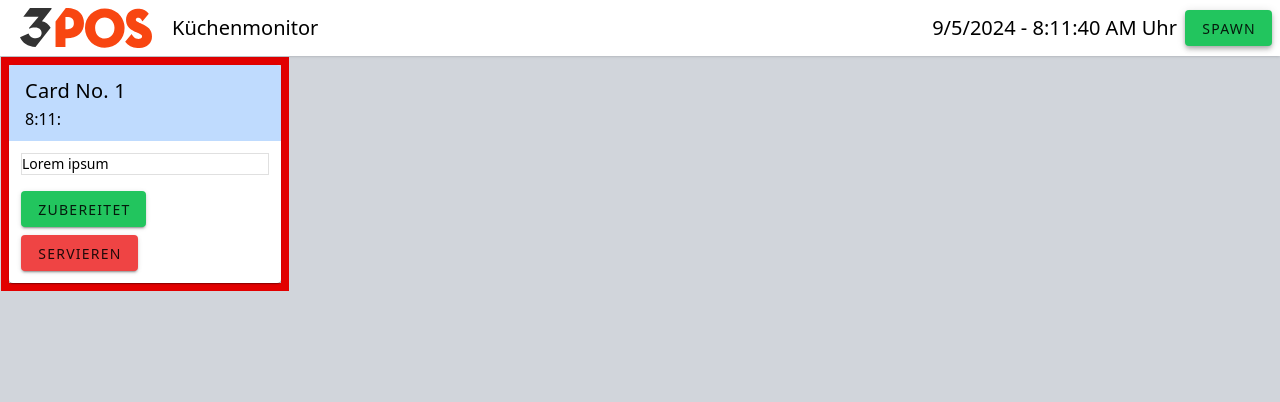
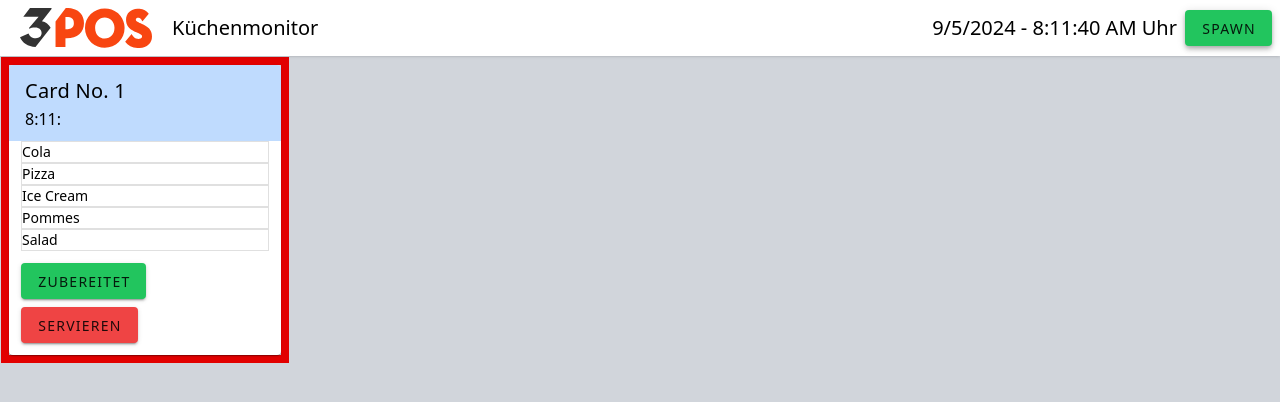
Before and after one commit to Sym0S-Sym0S/Sym0S-Sym0S, a Vue app in the folder kitchenscreen/: page / in a window 1280 px wide. Both pictures are taken after a click on the button "SPAWN". Shown: the top 402 px of the page. Built offline with nearby package versions, Linux system fonts and the light colour scheme.

Commit message:
random step

```diff
--- a/kitchenscreen/src/components/KitchenCard.vue
+++ b/kitchenscreen/src/components/KitchenCard.vue
@@ -5,17 +5,17 @@
         <v-card-title>{{ cardTitle }}</v-card-title>
         <p class="text-black">{{ cardTime }}</p>
       </v-card-item>
-      <!-- Apply dynamic class binding to toggle background color -->
       <div
-        class="m-3 text-sm border"
-        :class="{ 'bg-green-200': isPrepared, 'bg-white': !isPrepared }"
+        v-for="(product, index) in products"
+        :key="index"
+        class="mx-3 text-sm border"
+        :class="{ 'bg-green-200': productStatus[index], 'bg-white': !productStatus[index] }"
+        @click="toggleProduct(index)"
       >
-        {{ cardText }}
+        {{ product }}
       </div>
       <div class="flex flex-wrap m-2 justify-between">
-        <!-- Button to toggle preparation status -->
         <v-btn class="bg-green-500 m-1" @click="togglePreparation">Zubereitet</v-btn>
-        <!-- Button to remove card -->
         <v-btn class="bg-red-500 m-1" @click="emit('removeCard', cardIndex)">Servieren</v-btn>
       </div>
     </v-card>
@@ -30,22 +30,28 @@
   // Define the props
   interface KitchenCardProps {
     cardIndex: number
+    products: string[]
   }
   const props = defineProps<KitchenCardProps>()
 
   // Reactive properties
-  const cardText = ref('Lorem ipsum')
   const cardTitle = ref(`Card No. ${props.cardIndex + 1}`)
   const cardTime = ref(new Date().toLocaleTimeString().slice(0, 5))
 
-  // Reactive state for preparation status, visibility, and blinking effect
-  const isPrepared = ref(false) // Initially not prepared
+  // Reactive state for preparation status, visibility, blinking effect, and product status
   const isVisible = ref(true) // Card is initially visible
   const isBlinking = ref(true) // Start with blinking border
+  const productStatus = ref<boolean[]>(new Array(props.products.length).fill(false))
 
   // Toggle preparation status (background color)
   const togglePreparation = () => {
-    isPrepared.value = !isPrepared.value
+    const allGreen = productStatus.value.every(status => status)
+    productStatus.value = productStatus.value.map(() => !allGreen)
+  }
+
+  // Toggle product background color
+  const toggleProduct = (index: number) => {
+    productStatus.value[index] = !productStatus.value[index]
   }
 
   // Trigger blinking border effect when the card is spawned
--- a/kitchenscreen/src/pages/index.vue
+++ b/kitchenscreen/src/pages/index.vue
@@ -1,12 +1,10 @@
 <template>
   <AppHeader @spawn="addKitchenCard" />
   <transition-group class="flex flex-wrap" name="cardtrans" tag="div">
-    <div
-      v-for="(card, index) in kitchenCards"
-      :key="card.id"
-    >
+    <div v-for="(card, index) in kitchenCards" :key="card.id">
       <KitchenCard
         :card-index="index"
+        :products="card.products"
         @remove-card="remove"
       />
     </div>
@@ -18,13 +16,32 @@
   import AppHeader from '@/components/AppHeader.vue'
   import KitchenCard from '@/components/KitchenCard.vue'
 
+  // Sample product array
+  const productList = ['Pommes', 'Cola', 'Burger', 'Pizza', 'Salad', 'Pasta', 'Ice Cream', 'Coffee', 'Tea', 'Juice']
+
+  // Function to get a random number of products
+  const getRandomProducts = () => {
+    const numberOfProducts = Math.floor(Math.random() * 10) + 1
+    const selectedProducts = []
+    const usedIndices = new Set()
+
+    while (selectedProducts.length < numberOfProducts) {
+      const index = Math.floor(Math.random() * productList.length)
+      if (!usedIndices.has(index)) {
+        usedIndices.add(index)
+        selectedProducts.push(productList[index])
+      }
+    }
+
+    return selectedProducts
+  }
+
   // Reactive array to store kitchen cards
-  const kitchenCards = ref<Array<{ id: number }>>([])
+  const kitchenCards = ref<Array<{ id: number, products: string[] }>>([])
 
-  // Function to add a new kitchen card
+  // Function to add a new kitchen card with random products
   const addKitchenCard = () => {
-    // Generate a unique ID for each card
-    const newCard = { id: Date.now() }
+    const newCard = { id: Date.now(), products: getRandomProducts() }
     kitchenCards.value.push(newCard)
   }
 
```
